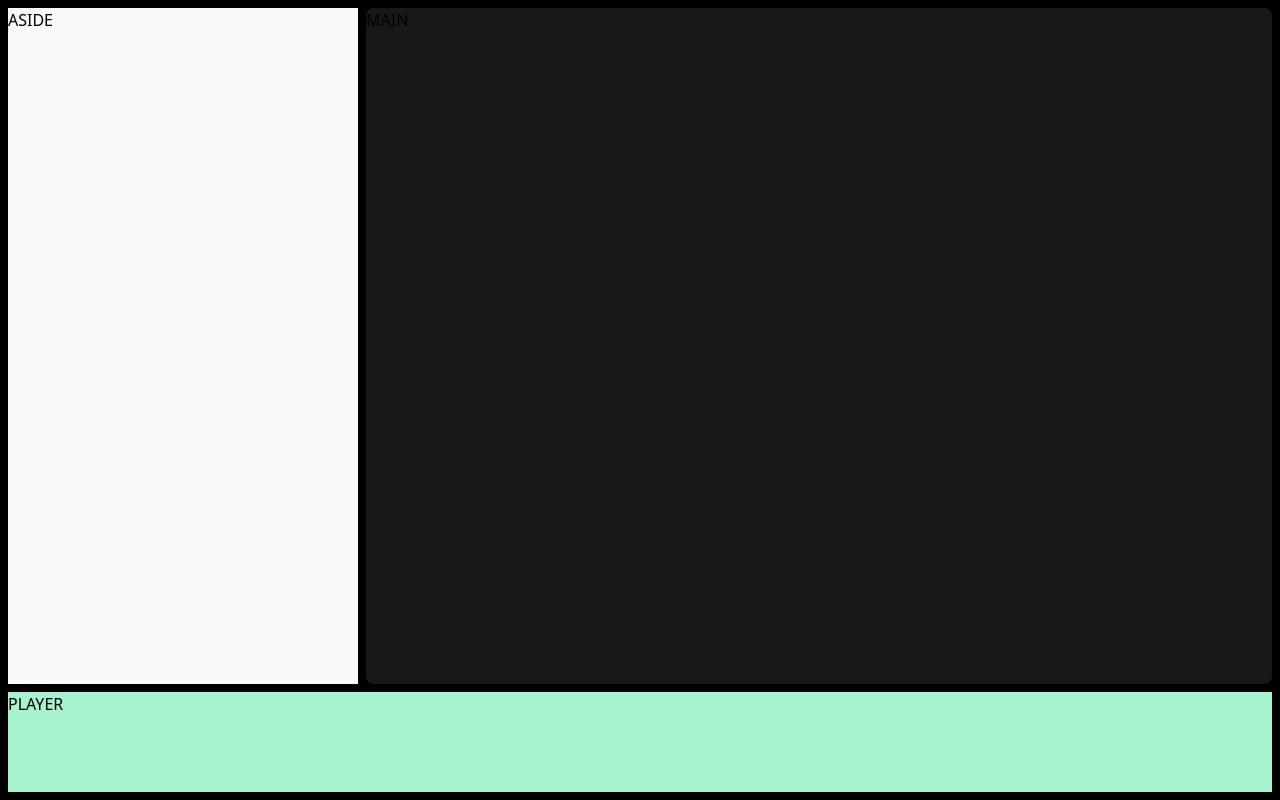
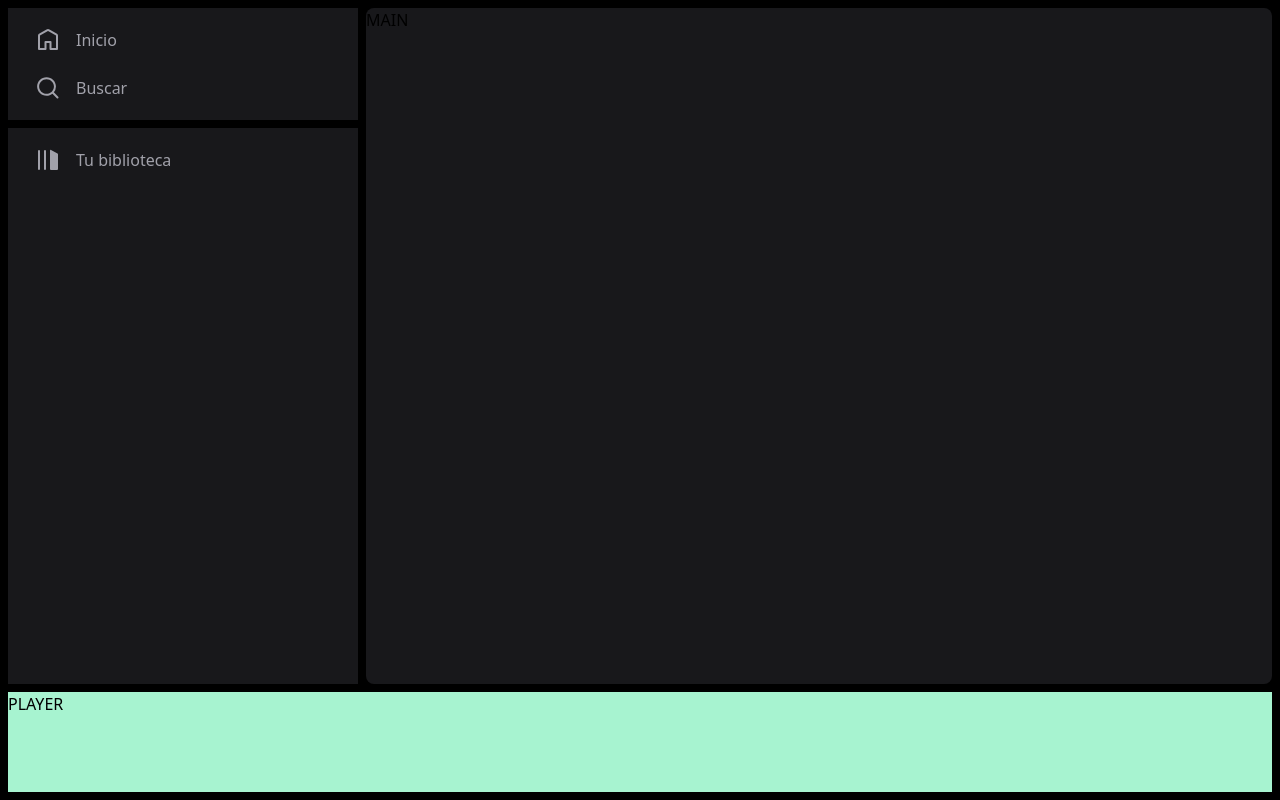
Before and after one commit to Arlens26/spotify-clone, an Astro site: page / in a window 1280 px wide. Built offline with nearby package versions, Linux system fonts and the light colour scheme; Astro itself is replaced by a stand-in of ours.

Commit message:
feat(frontend): Create aside menu

```diff
--- /dev/null
+++ b/src/components/AsideMenu.astro
@@ -0,0 +1,29 @@
+---
+import LibreryIcon from '../icons/Library.astro'
+import HomeIcon from '../icons/Home.astro'
+import SearchIcon from '../icons/Search.astro'
+import SideMenuItem from './SideMenuItem.astro'
+---
+
+<nav class="flex flex-col flex-1 gap-2">
+    <div class="bg-zinc-900 round-lg p-2">
+        <ul>
+            <SideMenuItem href='/'>
+                <HomeIcon/>
+                Inicio
+            </SideMenuItem>
+            <SideMenuItem href='#'>
+                <SearchIcon/>
+                Buscar
+            </SideMenuItem>
+        </ul>
+    </div>
+    <div class="bg-zinc-900 round-lg p-2 flex-1">
+        <ul>
+            <SideMenuItem href='/'>
+                <LibreryIcon />
+                Tu biblioteca
+            </SideMenuItem>
+        </ul>
+    </div>
+</nav>
--- /dev/null
+++ b/src/components/SideMenuItem.astro
@@ -0,0 +1,16 @@
+---
+interface Props{
+    href?: string;
+}
+
+const { href } = Astro.props
+---
+
+<li>
+    <a
+    class="flex gap-4 text-zinc-400 hover:text-zinc-100 items-center py-3 px-5 font-medium transition
+    duration-300"
+    href={href}>
+        <slot/>
+    </a>
+</li>
--- a/src/layouts/Layout.astro
+++ b/src/layouts/Layout.astro
@@ -1,4 +1,5 @@
 ---
+import AsideMenu from '../components/AsideMenu.astro'
 interface Props {
 	title: string;
 }
@@ -18,7 +19,9 @@ const { title } = Astro.props;
 	</head>
 	<body>
 		<div id="container" class="relative h-screen p-2 gap-2">
-			<aside class="[grid-area:aside] flex-col flex overflow-y-auto bg-slate-50">ASIDE</aside>
+			<aside class="[grid-area:aside] flex-col flex overflow-y-auto">
+				<AsideMenu />
+			</aside>
 			<main class="[grid-area:main] rounded-lg bg-zinc-900 overflow-y-auto">MAIN</main>
 			<player class="[grid-area:player] min-h-[100px] bg-emerald-200">PLAYER</player>
 		</div>
```
